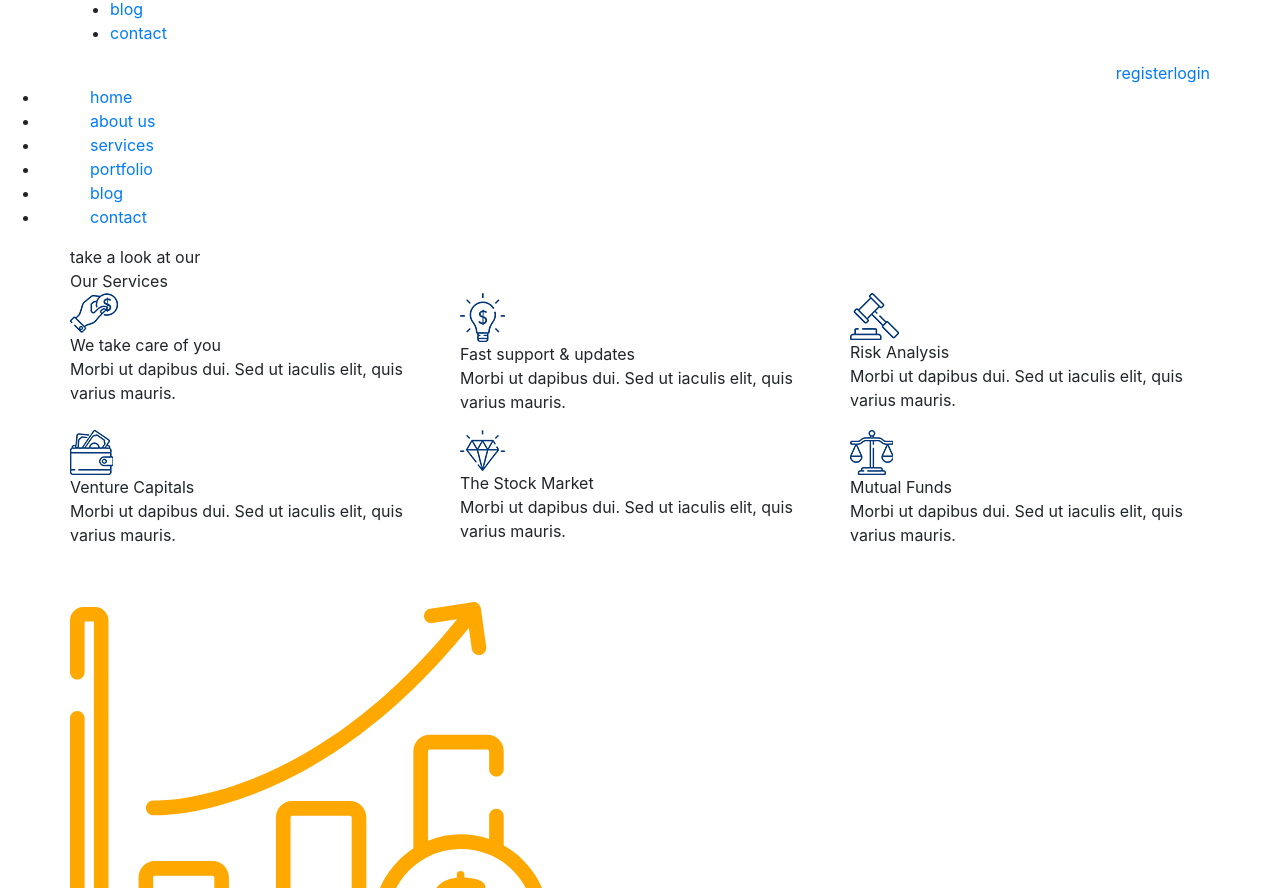
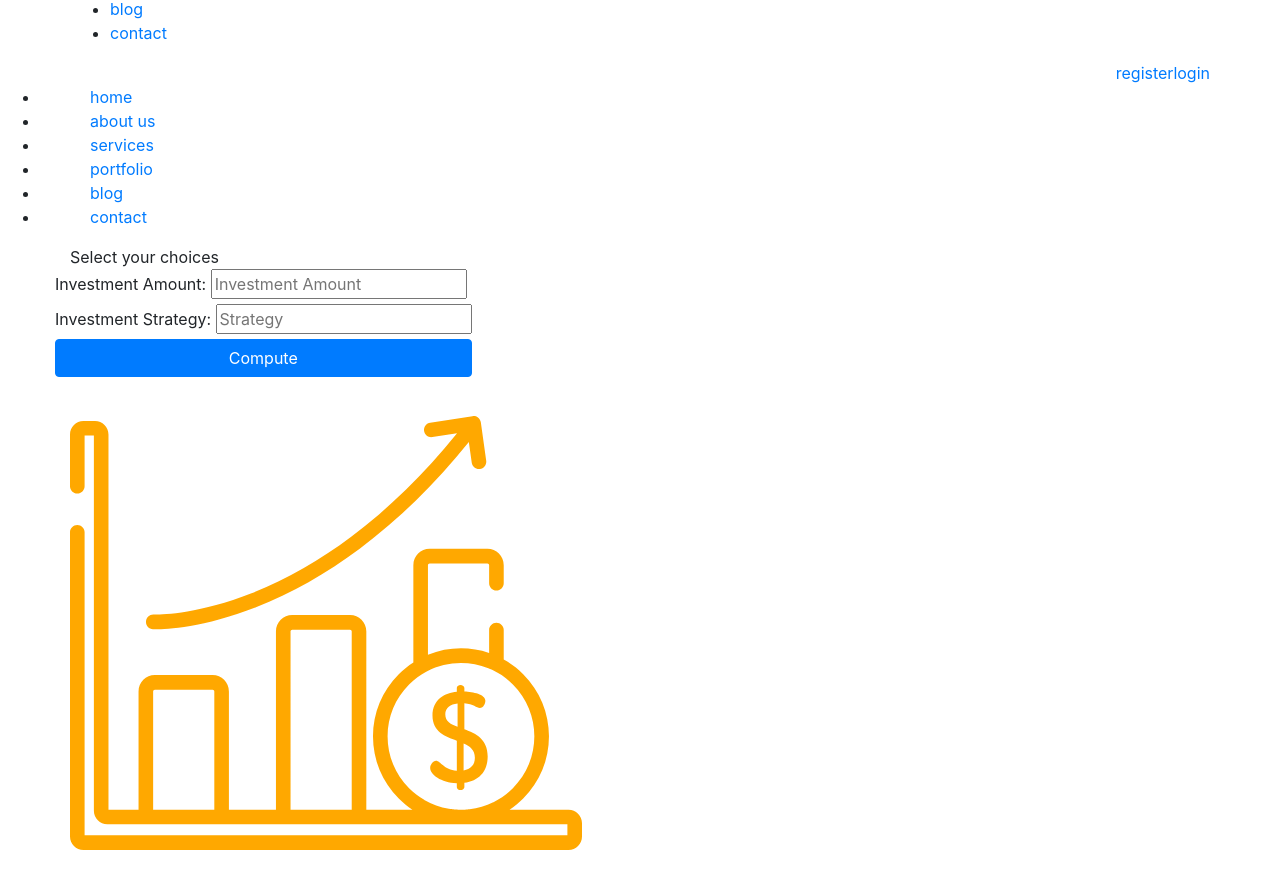
Before and after one commit to navoday-91/CMPE285-Term_Project, a Flask app: page /suggestion in a window 1280 px wide. Shown: the part 612-1500 px from the top of the page. Run offline with Flask 2, Linux system fonts and the light colour scheme; some libraries are stand-ins or nearby versions.

Commit message:
First Commit with UI

```diff
--- a/templates/suggestion.html
+++ b/templates/suggestion.html
@@ -338,90 +338,23 @@
 			<div class="row">
 				<div class="col">
 					<div class="section_title_container">
-						<div class="section_subtitle">take a look at our</div>
-						<div class="section_title">Our Services</div>
+						<div class="section_subtitle">Select your choices</div>
 					</div>
 				</div>
 			</div>
 			<div class="row points_container">
 
-				<!-- Service -->
-				<div class="col-lg-4 col-md-6 point_col">
-					<div class="point clearfix">
-						<div class="point_image"><img src="/static/images/services_1.png" alt=""></div>
-						<div class="point_content">
-							<div class="point_title">We take care of you</div>
-							<div class="point_text">
-								<p>Morbi ut dapibus dui. Sed ut iaculis elit, quis varius mauris.</p>
-							</div>
-						</div>
+				<form action="/assignment2" method="post" ajax="true">
+					<div class="input-field">
+						<label for="amount">Investment Amount:</label>
+						<input type="number" step="any" name="amount" id="amount" placeholder="Investment Amount" required/>
 					</div>
-				</div>
-
-				<!-- Service -->
-				<div class="col-lg-4 col-md-6 point_col">
-					<div class="point clearfix">
-						<div class="point_image"><img src="/static/images/services_2.png" alt=""></div>
-						<div class="point_content">
-							<div class="point_title">Fast support & updates</div>
-							<div class="point_text">
-								<p>Morbi ut dapibus dui. Sed ut iaculis elit, quis varius mauris.</p>
-							</div>
-						</div>
+					<div class="input-field">
+						<label for="strategy">Investment Strategy:</label>
+						<input type="text" name="strategy" id="strategy" placeholder="Strategy" required/>
 					</div>
-				</div>
-
-				<!-- Service -->
-				<div class="col-lg-4 col-md-6 point_col">
-					<div class="point clearfix">
-						<div class="point_image"><img src="/static/images/services_3.png" alt=""></div>
-						<div class="point_content">
-							<div class="point_title">Risk Analysis</div>
-							<div class="point_text">
-								<p>Morbi ut dapibus dui. Sed ut iaculis elit, quis varius mauris.</p>
-							</div>
-						</div>
-					</div>
-				</div>
-
-				<!-- Service -->
-				<div class="col-lg-4 col-md-6 point_col">
-					<div class="point clearfix">
-						<div class="point_image"><img src="/static/images/services_4.png" alt=""></div>
-						<div class="point_content">
-							<div class="point_title">Venture Capitals</div>
-							<div class="point_text">
-								<p>Morbi ut dapibus dui. Sed ut iaculis elit, quis varius mauris.</p>
-							</div>
-						</div>
-					</div>
-				</div>
-
-				<!-- Service -->
-				<div class="col-lg-4 col-md-6 point_col">
-					<div class="point clearfix">
-						<div class="point_image"><img src="/static/images/services_5.png" alt=""></div>
-						<div class="point_content">
-							<div class="point_title">The Stock Market</div>
-							<div class="point_text">
-								<p>Morbi ut dapibus dui. Sed ut iaculis elit, quis varius mauris.</p>
-							</div>
-						</div>
-					</div>
-				</div>
-
-				<!-- Service -->
-				<div class="col-lg-4 col-md-6 point_col">
-					<div class="point clearfix">
-						<div class="point_image"><img src="/static/images/services_6.png" alt=""></div>
-						<div class="point_content">
-							<div class="point_title">Mutual Funds</div>
-							<div class="point_text">
-								<p>Morbi ut dapibus dui. Sed ut iaculis elit, quis varius mauris.</p>
-							</div>
-						</div>
-					</div>
-				</div>
+						<input type="submit" class="btn btn-primary btn-block" value="Compute">
+				</form>
 
 			</div>
 		</div>
```
